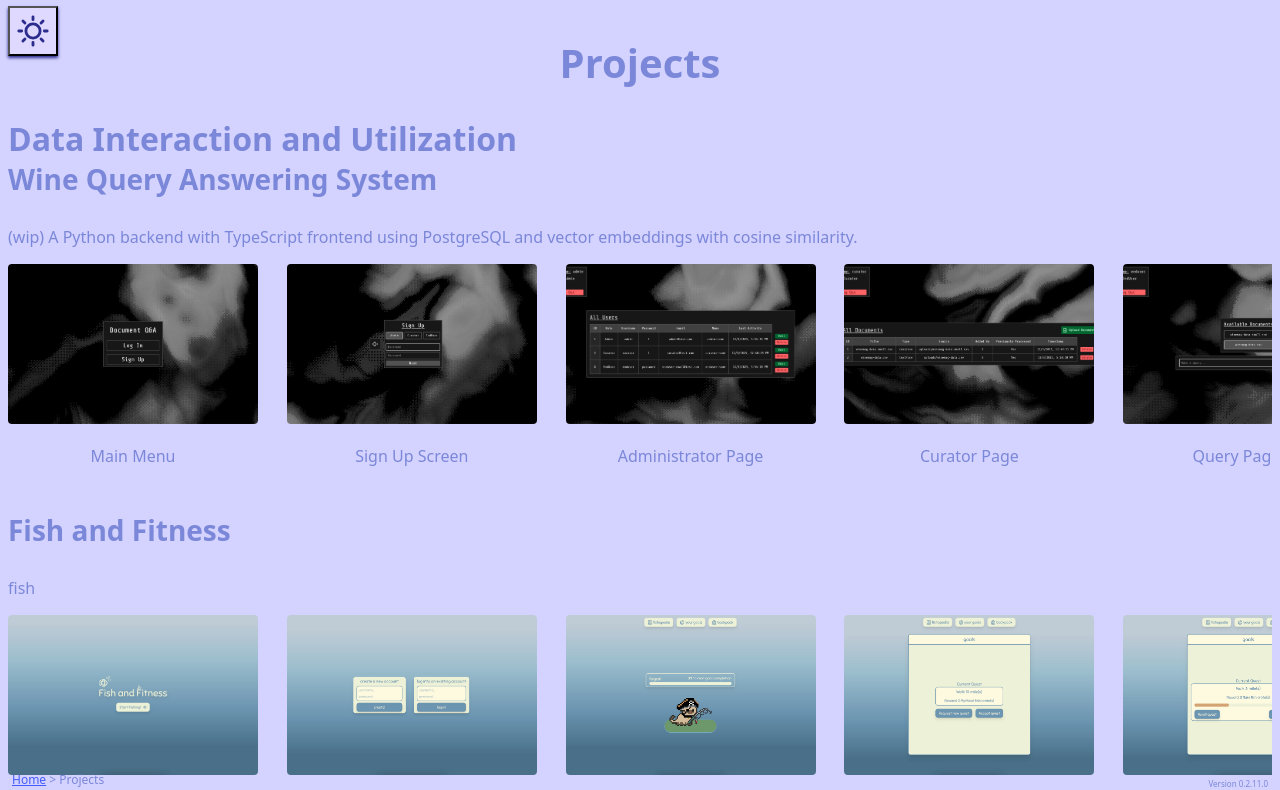
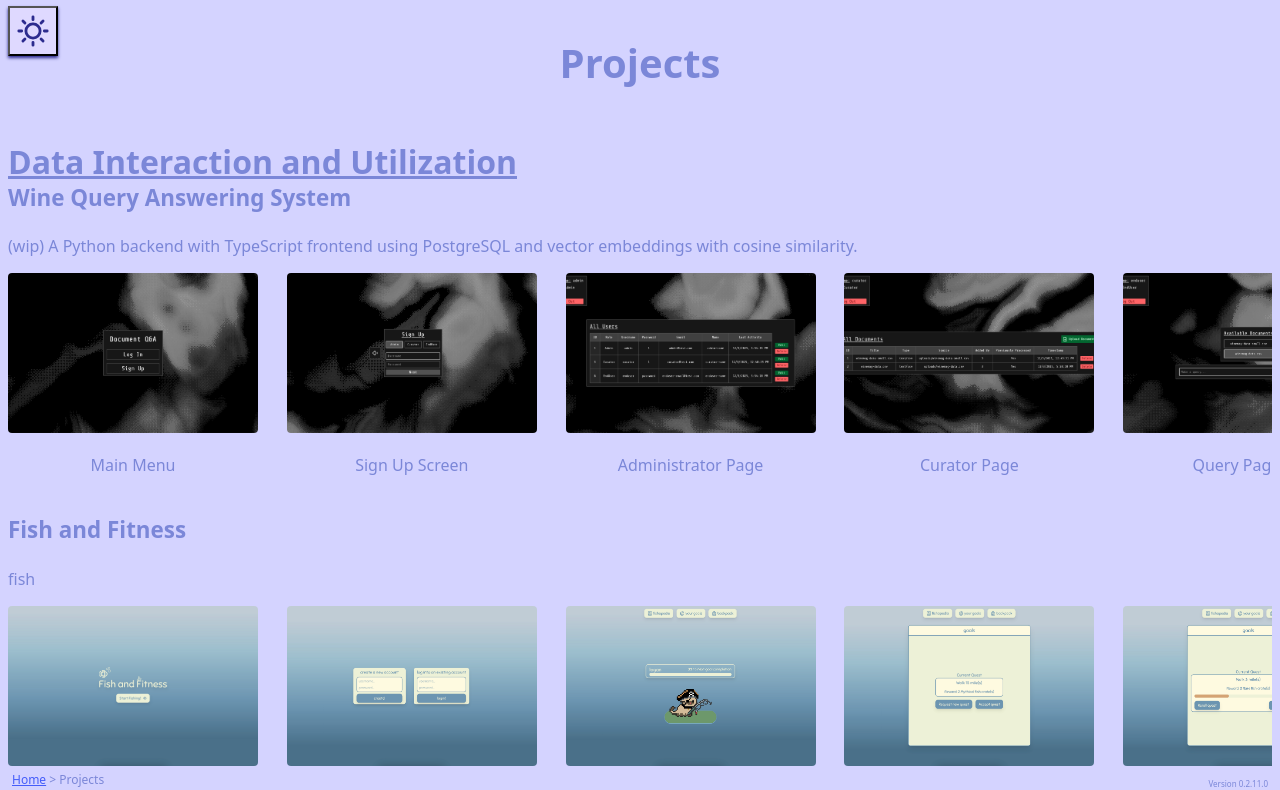
Before and after one commit to JJonKang/Portfolio, a React (Vite) app in the folder react-app/: page /projects in a window 1280 px wide. Shown: the top 790 px of the page. Built offline with nearby package versions, Linux system fonts and the light colour scheme; a web font is replaced by a local one.

Commit message:
Worked on css for titling

```diff
--- a/react-app/src/index.css
+++ b/react-app/src/index.css
@@ -70,7 +70,7 @@ h2 {
   font-size: 2.0rem;
 }
 /* Small Title Test */
-h3 { font-size: 1.75rem; }
+h3 { font-size: 1.4rem; }
 /* Paragraph Text */
 p { font-size: 1.0rem; color: #7b87d8;}
 
--- a/react-app/src/pages/Projects.jsx
+++ b/react-app/src/pages/Projects.jsx
@@ -143,7 +143,7 @@ function Projects() {
       <div>
         {projects.map((section, i) => (
           <div key={i}>
-            <h2>{section.topic}</h2>
+            <h2 className="topic">{section.topic}</h2>
             {section.projects.map((project, j) => (
               <div key={j}>
                 <h3>{project.title}</h3>
--- a/react-app/src/projects.css
+++ b/react-app/src/projects.css
@@ -7,6 +7,11 @@ priority layers (z-index):
 5: light button
 10: centered zoomed image
 */
+
+.topic {
+  text-decoration: underline;
+  margin-top: 50px;
+}
 
 .scroller {
   display: flex;
@@ -27,14 +32,6 @@ priority layers (z-index):
   cursor: pointer;
 }
 
-/* .img:active{
-  position: fixed;
-  top: 50%;
-  left: 50%;
-  transform: scale(2);
-  transition: 0.6s ease;
-} */
-
 .zoom {
   position: fixed;
   top: 0;
```
